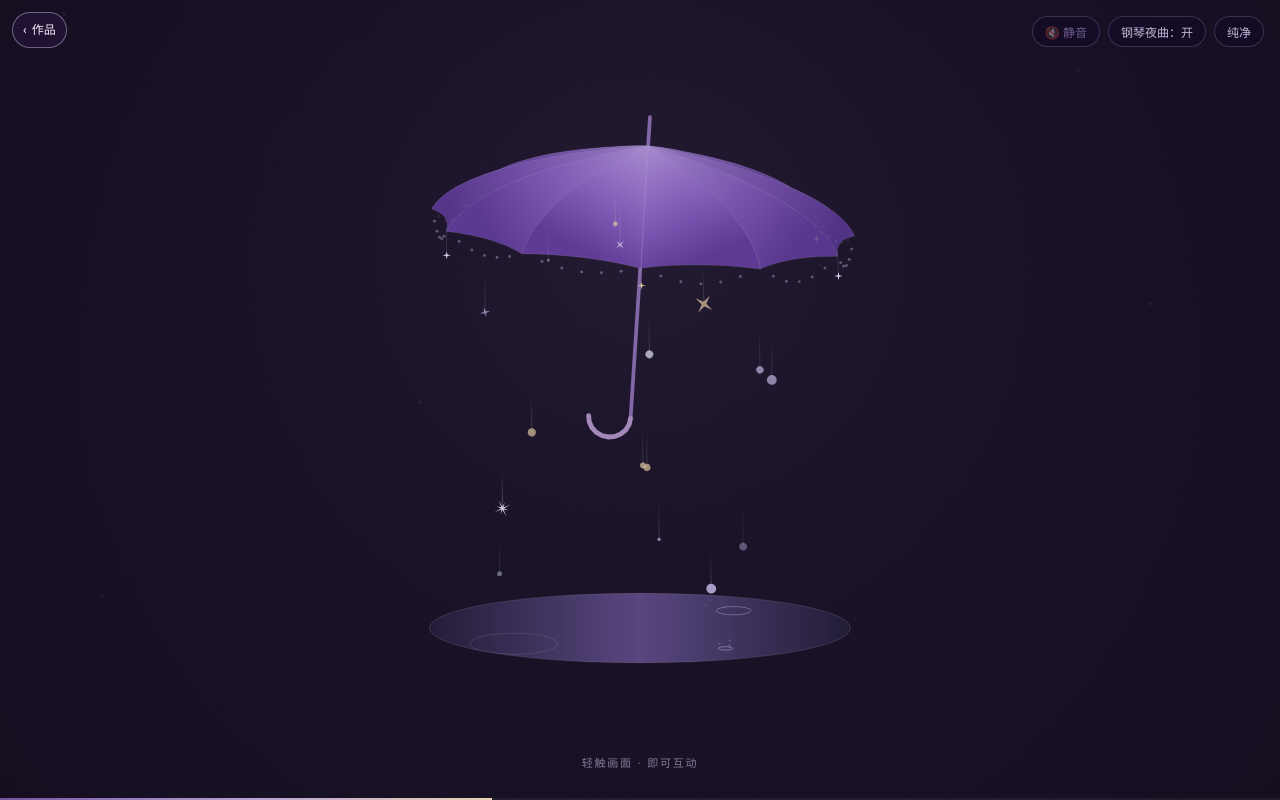
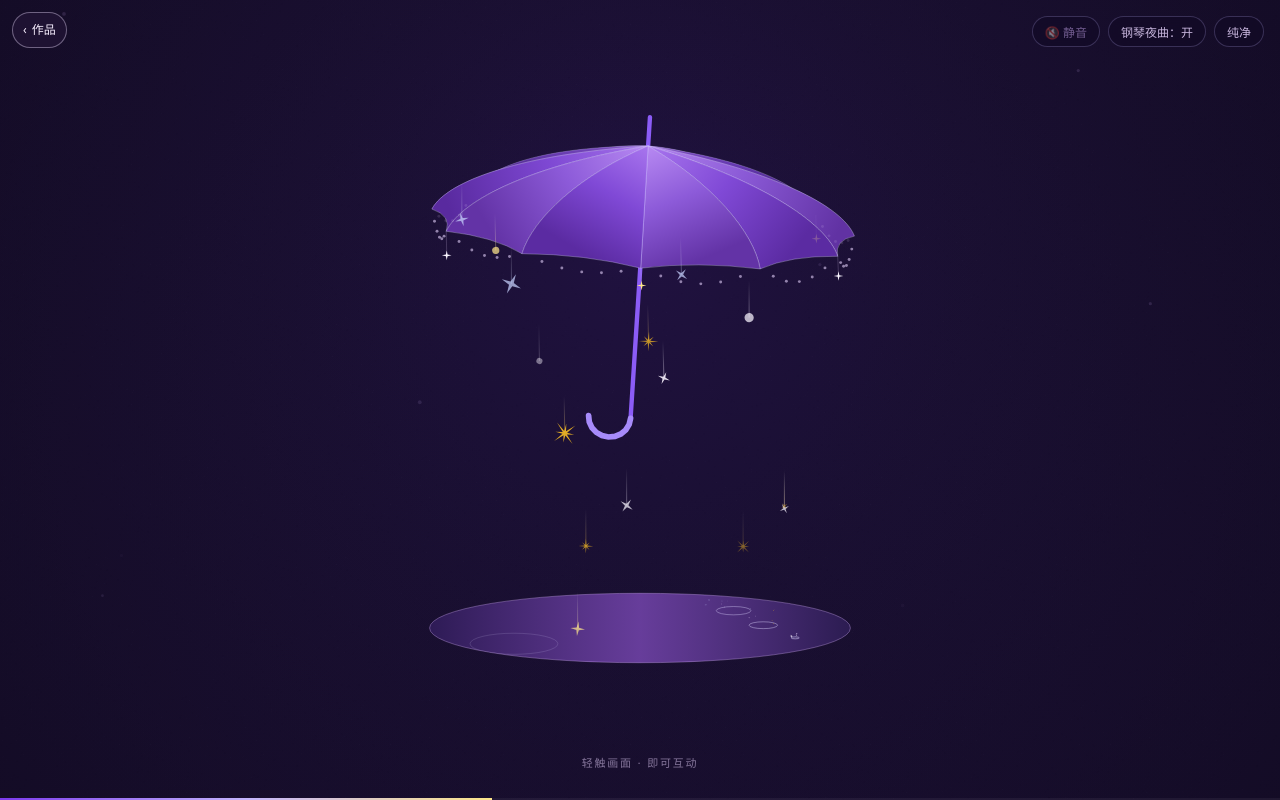
Before and after one commit to jiayubing/xmq, a plain HTML site: page umbrella/index.html in a window 1280 px wide. Drawn offline with Linux system fonts and the light colour scheme.

Commit message:
Restore vivid violet and bright stars while preserving the rotation flicker fix

```diff
--- a/umbrella/index.html
+++ b/umbrella/index.html
@@ -3,7 +3,7 @@
 <head>
   <meta charset="UTF-8" />
   <meta name="viewport" content="width=device-width, initial-scale=1.0, viewport-fit=cover" />
-  <meta name="theme-color" content="#171124" />
+  <meta name="theme-color" content="#160D2D" />
   <title>今夜，局部紫色流星雨 · 27</title>
   <meta name="description" content="撑开一把紫伞，让星星轻轻落进水面。一个可以触摸、许愿与安静欣赏的小小动画世界。" />
   <style>
@@ -19,7 +19,7 @@
       height: 100%;
       height: 100dvh;
       overflow: hidden;
-      background-color: #171124;
+      background-color: #160D2D;
       color: #F3E8FF;
       font-family: -apple-system, BlinkMacSystemFont, "PingFang SC", "Hiragino Sans GB", "Microsoft YaHei", sans-serif;
       user-select: none;
@@ -139,17 +139,17 @@
     }
 
     .dock-btn.primary {
-      background: rgba(112, 82, 152, 0.82);
+      background: rgba(124, 58, 237, 0.72);
       color: #FAF5FF;
       font-weight: 500;
     }
 
     .dock-btn.primary:hover {
-      background: rgba(130, 98, 170, 0.90);
+      background: rgba(139, 92, 246, 0.85);
     }
 
     .dock-btn.gold {
-      color: #E6D2A9;
+      color: #FDE68A;
     }
 
     .dock-hint {
@@ -181,7 +181,7 @@
     #intro-progress-fill {
       width: 0%;
       height: 100%;
-      background: linear-gradient(90deg, #72569F, #B6A0D5, #E7D4B3);
+      background: linear-gradient(90deg, #7C3AED, #C4B5FD, #FDE68A);
     }
 
     /* 纯净壁纸模式（隐藏按钮，仅留右上角一个半透明恢复按钮） */
@@ -355,7 +355,7 @@
       const size = 240;
       tc.width = tc.height = size;
       const tctx = tc.getContext('2d');
-      tctx.fillStyle = '#171124';
+      tctx.fillStyle = '#160D2D';
       tctx.fillRect(0, 0, size, size);
       for (let i = 0; i < 1300; i++) {
         const light = Math.random() > 0.48;
@@ -373,7 +373,7 @@
       bg.height = canvas.height;
       const bctx = bg.getContext('2d');
       bctx.setTransform(dpr, 0, 0, dpr, 0, 0);
-      bctx.fillStyle = bctx.createPattern(paperTile, 'repeat') || '#171124';
+      bctx.fillStyle = bctx.createPattern(paperTile, 'repeat') || '#160D2D';
       bctx.fillRect(0, 0, W, H);
 
       // Broad diffuse illumination behind the canopy, cached on resize.
@@ -381,8 +381,8 @@
         W * 0.50, H * 0.30, 0,
         W * 0.50, H * 0.37, Math.max(W, H) * 0.62
       );
-      ambience.addColorStop(0, 'rgba(134, 105, 166, 0.115)');
-      ambience.addColorStop(0.42, 'rgba(88, 67, 126, 0.045)');
+      ambience.addColorStop(0, 'rgba(124, 58, 237, 0.10)');
+      ambience.addColorStop(0.42, 'rgba(99, 63, 163, 0.045)');
       ambience.addColorStop(1, 'rgba(25, 17, 40, 0)');
       bctx.fillStyle = ambience;
       bctx.fillRect(0, 0, W, H);
@@ -684,13 +684,13 @@
         : (P.cx + (Math.random() - 0.5) * span);
 
       const pal = [
-        { fill: '#E7DFF4', tail: 'rgba(213, 200, 236, 0.38)' },
-        { fill: '#BDAEDC', tail: 'rgba(176, 157, 211, 0.33)' },
-        { fill: '#DDE1EF', tail: 'rgba(198, 204, 230, 0.36)' },
-        { fill: '#D7BF9A', tail: 'rgba(207, 183, 146, 0.36)' }
+        { fill: '#FDE68A', tail: 'rgba(253, 230, 138, 0.56)' },
+        { fill: '#FBBF24', tail: 'rgba(251, 191, 36, 0.52)' },
+        { fill: '#FAF5FF', tail: 'rgba(243, 232, 255, 0.58)' },
+        { fill: '#C7D2FE', tail: 'rgba(199, 210, 254, 0.52)' }
       ];
       const col = isWish
-        ? { fill: '#F2E1B9', tail: 'rgba(238, 212, 173, 0.76)' }
+        ? { fill: '#FEF08A', tail: 'rgba(254, 240, 138, 0.9)' }
         : pal[Math.floor(Math.random() * pal.length)];
       const depthRoll = Math.random();
       const depth = isWish ? 1.12 : (depthRoll < 0.22 ? 0.65 : depthRoll < 0.88 ? 0.93 : 1.17);
@@ -707,7 +707,7 @@
         vy: (isWish ? 115 : (60 + Math.random() * 62)) * P.unit * depth,
         size: (isWish ? 8.2 : (2.5 + Math.random() * 3.9)) * P.unit * depth,
         alpha,
-        kind: isWish ? 8 : (Math.random() > 0.76 ? 4 : (Math.random() > 0.9 ? 8 : 0)),
+        kind: isWish ? 8 : (Math.random() > 0.52 ? 4 : (Math.random() > 0.4 ? 8 : 0)),
         rot: Math.random() * Math.PI,
         vrot: (Math.random() - 0.5) * 1.6,
         color: col.fill,
@@ -735,7 +735,7 @@
           vy: Math.sin(ang) * sp * unit,
           life: 1,
           decay: isWish ? 1.4 : (2.0 + Math.random() * 0.9),
-          color: Math.random() > 0.45 ? color : '#CDBCE0'
+          color: Math.random() > 0.45 ? color : '#E9D5FF'
         });
       }
       puddleRipples.push({
@@ -743,7 +743,7 @@
         r: 2,
         maxR: (isWish ? 36 : 16 + Math.random() * 13) * unit,
         life: 1,
-        color: isWish ? '#EBD6B4' : '#C5B4D8'
+        color: isWish ? '#FEF08A' : '#DDD6FE'
       });
 
       const pan = clamp(((x - W * 0.5) / (W * 0.45)), -0.8, 0.8);
@@ -784,15 +784,13 @@
       ctx.restore();
     }
 
-    // Rather than switching colors at z=0, interpolate continuously as the
-    // canopy rotates. The old front/back color jump caused the visible flash.
-    function silkColor(dark, light, amount) {
-      return `rgb(${Math.round(lerp(dark[0], light[0], amount))},
-        ${Math.round(lerp(dark[1], light[1], amount))},
-        ${Math.round(lerp(dark[2], light[2], amount))})`;
+    // Original vivid purple, with continuous front/back interpolation.
+    // Avoids the z=0 color jump that caused the rotation flash.
+    function silkColor(back, front, amount) {
+      return `rgb(${Math.round(lerp(back[0], front[0], amount))}, ${Math.round(lerp(back[1], front[1], amount))}, ${Math.round(lerp(back[2], front[2], amount))})`;
     }
 
-    function drawPanel(r1, r2, depth, P) {
+    function drawPanel(r1, r2, depth, P, idx) {
       const p1 = r1.pts, p2 = r2.pts;
       const rx = (p1[3].x + p2[3].x) * 0.5 + ((p1[0].x - (p1[3].x + p2[3].x) * 0.5) * 0.06 * openVal);
       const ry = (p1[3].y + p2[3].y) * 0.5 + ((p1[0].y - (p1[3].y + p2[3].y) * 0.5) * 0.06 * openVal);
@@ -804,19 +802,20 @@
       ctx.bezierCurveTo(p2[2].x, p2[2].y, p2[1].x, p2[1].y, p2[0].x, p2[0].y);
       ctx.closePath();
 
-      const frontness = clamp((depth / (96 * P.unit) + 1) * 0.5, 0, 1);
-      const leftLight = clamp((P.cx - (p1[3].x + p2[3].x) * 0.5) / (180 * P.unit), -1, 1);
-      const illumination = clamp(0.17 + frontness * 0.65 + leftLight * 0.075, 0.12, 0.91);
+
+      const depthFactor = clamp((depth / (40 * P.unit) + 1) * 0.5, 0, 1);
+      const frontness = depthFactor * depthFactor * (3 - 2 * depthFactor);
+      const top = idx % 2 === 0 ? [168, 117, 238] : [183, 137, 242];
+      const middle = idx % 2 === 0 ? [128, 73, 214] : [141, 91, 217];
+      const edge = idx % 2 === 0 ? [91, 43, 162] : [99, 51, 166];
       const fabric = ctx.createLinearGradient(p1[0].x, p1[0].y, rx, ry);
-      fabric.addColorStop(0, silkColor([98, 73, 144], [184, 154, 221], illumination));
-      fabric.addColorStop(0.56, silkColor([75, 49, 122], [143, 101, 197], illumination));
-      fabric.addColorStop(1, silkColor([53, 34, 101], [104, 64, 160], illumination));
+      fabric.addColorStop(0, silkColor([120, 73, 185], top, frontness));
+      fabric.addColorStop(0.48, silkColor([94, 52, 166], middle, frontness));
+      fabric.addColorStop(1, silkColor([57, 29, 109], edge, frontness));
       ctx.fillStyle = fabric;
       ctx.fill();
-
-      // A satin seam, never a sharply glowing white line.
-      ctx.strokeStyle = `rgba(217, 199, 237, ${(0.11 + frontness * 0.10).toFixed(3)})`;
-      ctx.lineWidth = 0.65;
+      ctx.strokeStyle = `rgba(221, 214, 254, ${(0.19 + frontness * 0.24).toFixed(3)})`;
+      ctx.lineWidth = 0.75;
       ctx.stroke();
     }
 
@@ -888,7 +887,7 @@
         if (!motionPreference.matches) d.y -= d.vy * dt;
         if (d.y < -0.02) { d.y = 1.02; d.x = Math.random(); }
         const tw = 0.25 + 0.75 * Math.sin(time * 1.4 + d.p);
-        ctx.fillStyle = `rgba(190, 172, 215, ${0.09 * tw})`;
+        ctx.fillStyle = `rgba(216, 180, 254, ${0.14 * tw})`;
         ctx.beginPath();
         ctx.arc(d.x * W, d.y * H, d.r, 0, Math.PI * 2);
         ctx.fill();
@@ -899,15 +898,15 @@
       const ry = rx * 0.165;
       ctx.save();
       const pg = ctx.createLinearGradient(P.cx - rx, P.puddleY, P.cx + rx, P.puddleY);
-      pg.addColorStop(0, 'rgba(36, 28, 55, 0.98)');
-      pg.addColorStop(0.5, 'rgba(92, 74, 133, 0.94)');
-      pg.addColorStop(1, 'rgba(34, 28, 54, 0.98)');
+      pg.addColorStop(0, 'rgba(46, 27, 86, 0.98)');
+      pg.addColorStop(0.5, 'rgba(111, 66, 166, 0.90)');
+      pg.addColorStop(1, 'rgba(44, 28, 82, 0.98)');
       ctx.fillStyle = pg;
       ctx.beginPath();
       ctx.ellipse(P.cx, P.puddleY, rx, ry, 0, 0, Math.PI * 2);
       ctx.fill();
-      ctx.strokeStyle = 'rgba(194, 177, 215, 0.22)';
-      ctx.lineWidth = 0.8;
+      ctx.strokeStyle = 'rgba(216, 180, 254, 0.38)';
+      ctx.lineWidth = 0.9;
       ctx.stroke();
 
       ctx.beginPath();
@@ -935,25 +934,25 @@
       }
       panels.sort((a, b) => a.zAvg - b.zAvg);
 
-      panels.filter(p => p.zAvg < 0).forEach(p => drawPanel(p.r1, p.r2, p.zAvg, P));
+      panels.filter(p => p.zAvg < 0).forEach(p => drawPanel(p.r1, p.r2, p.zAvg, P, p.idx));
 
       ctx.save();
-      ctx.strokeStyle = '#8367A7';
-      ctx.lineWidth = 1.7 * P.unit;
+      ctx.strokeStyle = '#8B5CF6';
+      ctx.lineWidth = 2.0 * P.unit;
       ctx.lineCap = 'round';
       ctx.beginPath();
       ctx.moveTo(geo.ferrule.x, geo.ferrule.y);
       ctx.lineTo(geo.shaftEnd.x, geo.shaftEnd.y);
       ctx.stroke();
 
-      ctx.strokeStyle = '#A38ABA';
-      ctx.lineWidth = 2.2 * P.unit;
+      ctx.strokeStyle = '#A78BFA';
+      ctx.lineWidth = 2.6 * P.unit;
       ctx.beginPath();
       geo.hookPts.forEach((pt, idx) => idx === 0 ? ctx.moveTo(pt.x, pt.y) : ctx.lineTo(pt.x, pt.y));
       ctx.stroke();
       ctx.restore();
 
-      panels.filter(p => p.zAvg >= 0).forEach(p => drawPanel(p.r1, p.r2, p.zAvg, P));
+      panels.filter(p => p.zAvg >= 0).forEach(p => drawPanel(p.r1, p.r2, p.zAvg, P, p.idx));
 
       const beadA = clamp((openVal - 0.55) / 0.4, 0, 1);
       if (beadA > 0.02) {
@@ -969,7 +968,7 @@
           const sag = (7 + 2 * Math.sin(time * 2.2 + i)) * P.unit;
           for (let k = 1; k < 6; k++) {
             const t = k / 6;
-            ctx.fillStyle = `rgba(219, 206, 237, ${beadA * 0.35})`;
+            ctx.fillStyle = `rgba(233, 213, 255, ${beadA * 0.58})`;
             ctx.beginPath();
             const hang = Math.sin(t * Math.PI);
             ctx.arc(lerp(a.x, b.x, t) + ornamentSwing * 2.1 * P.unit * hang,
@@ -979,13 +978,13 @@
           if (i % 2 === 0) {
             const hy = a.y + (9 + Math.sin(time * 2.4 + i) * 2) * P.unit;
             const hx = a.x + ornamentSwing * (4 + 1.5 * Math.sin(time * 1.8 + i)) * P.unit;
-            ctx.strokeStyle = `rgba(217, 204, 233, ${beadA * 0.24})`;
+            ctx.strokeStyle = `rgba(233, 213, 255, ${beadA * 0.36})`;
             ctx.lineWidth = 0.55;
             ctx.beginPath();
             ctx.moveTo(a.x, a.y);
             ctx.lineTo(hx, hy);
             ctx.stroke();
-            drawStarShape(hx, hy, 1.9 * P.unit, 4, 0, i % 4 === 0 ? '#D8C19D' : '#DED5EF');
+            drawStarShape(hx, hy, 2.2 * P.unit, 4, 0, i % 4 === 0 ? '#FDE68A' : '#FAF5FF');
           }
           ctx.restore();
         }
```
